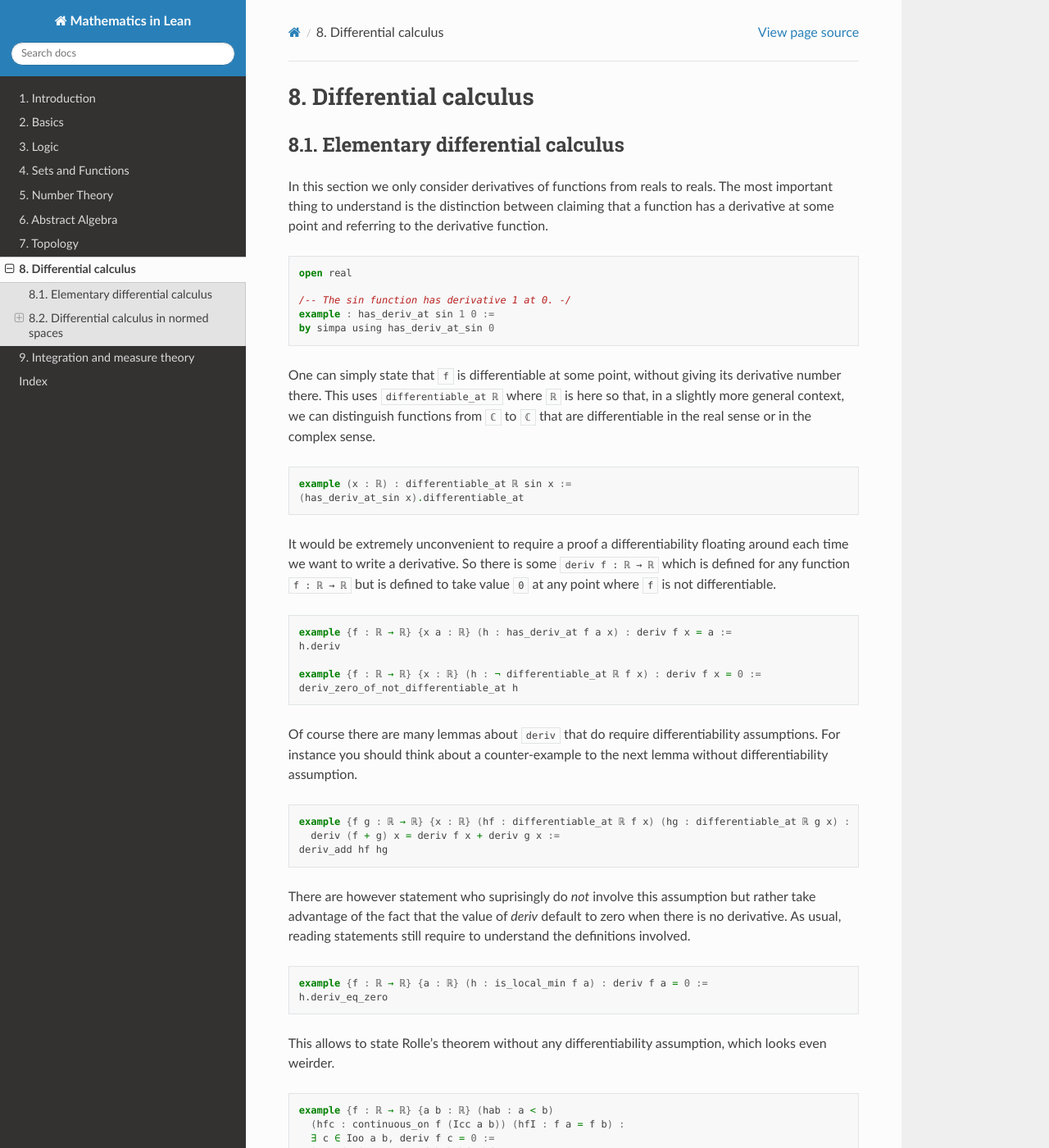
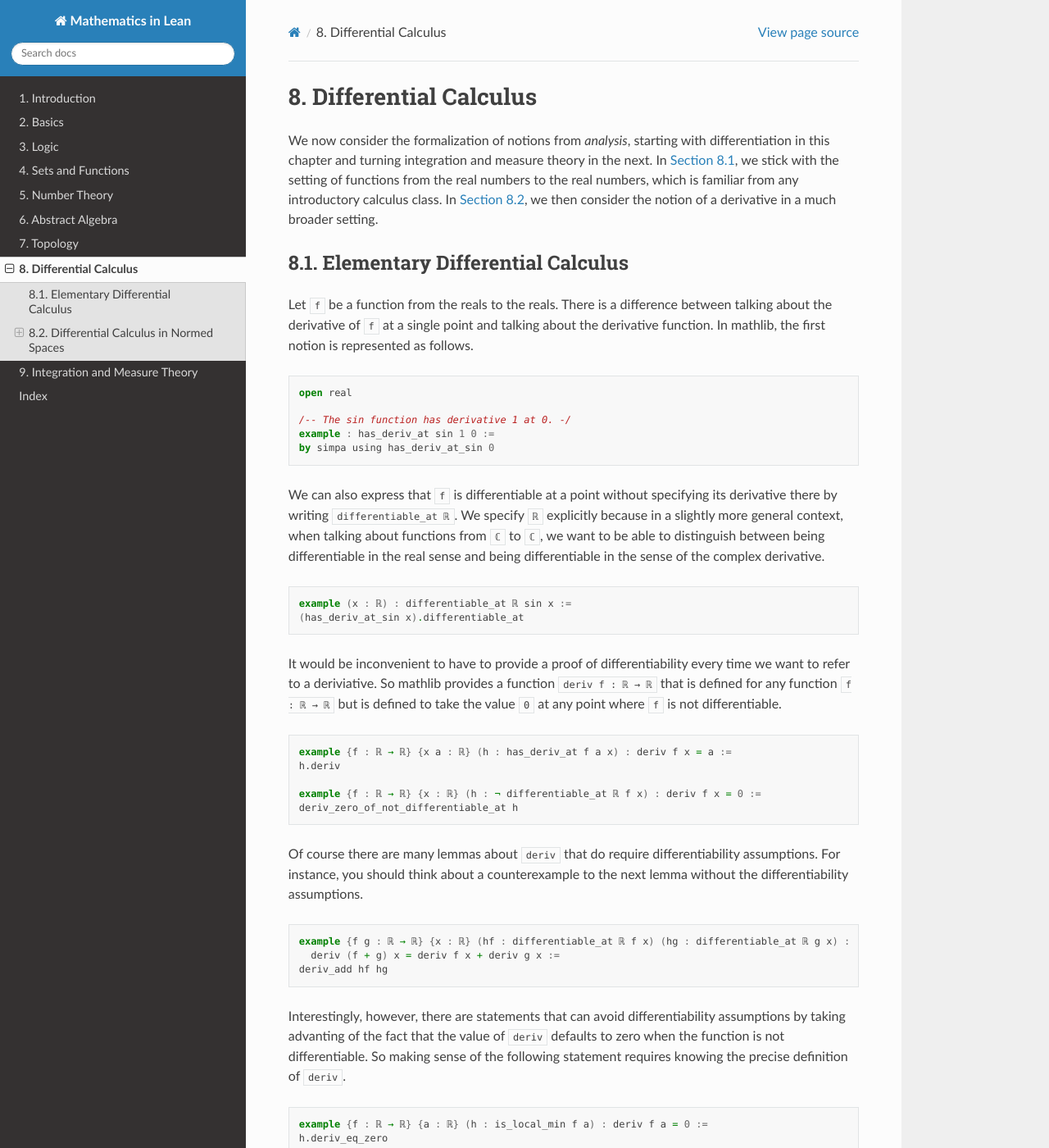
Before and after one commit to avigad/mathematics_in_lean_source, a Sphinx documentation site: the page built from source/08_Differential_Calculus.rst, in a window 1280 px wide and 1400 px high. Shown: the whole window at 82% size. Built offline with Sphinx 7.4.7 and the Read the Docs theme 2.0.0, drawn with Linux system fonts in a browser that asks for light colours; some of the changed text lies outside the part shown.

Commit message:
polish chapter 8

```diff
--- a/source/08_Differential_Calculus.rst
+++ b/source/08_Differential_Calculus.rst
@@ -2,8 +2,17 @@
 
 .. index:: differential calculus
 
-Differential calculus
+Differential Calculus
 =====================
+
+We now consider the formalization of notions from *analysis*,
+starting with differentiation in this chapter
+and turning integration and measure theory in the next.
+In :numref:`elementary_differential_calculus`, we stick with the
+setting of functions from the real numbers to the real numbers,
+which is familiar from any introductory calculus class.
+In :numref:`normed_spaces`, we then consider the notion of a derivative in
+a much broader setting.
 
 .. include:: 08_Differential_Calculus/01_Elementary.inc
 .. include:: 08_Differential_Calculus/02_Normed_Spaces.inc
--- a/source/08_Differential_Calculus/01_Elementary.inc
+++ b/source/08_Differential_Calculus/01_Elementary.inc
@@ -1,14 +1,14 @@
 .. index:: elementary calculus
 
-.. _elementary_calculus:
+.. _elementary_differential_calculus:
 
-Elementary differential calculus
+Elementary Differential Calculus
 --------------------------------
 
-In this section we only consider derivatives of functions from reals to reals. The most important thing to
-understand is the distinction between claiming that a function has a derivative at some point and referring
-to the derivative function.
-
+Let ``f`` be a function from the reals to the reals. There is a difference
+between talking about the derivative of ``f`` at a single point and
+talking about the derivative function.
+In mathlib, the first notion is represented as follows.
 
 .. code-block:: lean
 
@@ -18,25 +18,26 @@ to the derivative function.
   example : has_deriv_at sin 1 0 :=
   by simpa using has_deriv_at_sin 0
 
-
-One can simply state that ``f`` is differentiable at some point, without giving its derivative number there.
-This uses ``differentiable_at ℝ`` where ``ℝ`` is here so that, in a slightly more general context, we can
-distinguish functions from ``ℂ`` to ``ℂ`` that are differentiable in the real sense or in the complex sense.
-
+We can also express that ``f`` is differentiable at a point without
+specifying its derivative there
+by writing ``differentiable_at ℝ``.
+We specify ``ℝ`` explicitly because in a slightly more general context,
+when talking about functions from ``ℂ`` to ``ℂ``,
+we want to be able to distinguish between being differentiable in the real sense
+and being differentiable in the sense of the complex derivative.
 
 .. code-block:: lean
 
   example (x : ℝ) : differentiable_at ℝ sin x :=
   (has_deriv_at_sin x).differentiable_at
 
-
-It would be extremely unconvenient to require a proof a differentiability floating around each time we want
-to write a derivative. So there is some ``deriv f : ℝ → ℝ`` which is defined for any function ``f : ℝ → ℝ``
-but is defined to take value ``0`` at any point where ``f`` is not differentiable.
-
+It would be inconvenient to have to provide a proof of differentiability
+every time we want to refer to a deriviative.
+So mathlib provides a function ``deriv f : ℝ → ℝ`` that is defined for any
+function ``f : ℝ → ℝ``
+but is defined to take the value ``0`` at any point where ``f`` is not differentiable.
 
 .. code-block:: lean
-
 
   example {f : ℝ → ℝ} {x a : ℝ} (h : has_deriv_at f a x) : deriv f x = a :=
   h.deriv
@@ -45,7 +46,8 @@ but is defined to take value ``0`` at any point where ``f`` is not differentiabl
   deriv_zero_of_not_differentiable_at h
 
 Of course there are many lemmas about ``deriv`` that do require differentiability assumptions.
-For instance you should think about a counter-example to the next lemma without differentiability assumption.
+For instance, you should think about a counterexample to the next lemma without the
+differentiability assumptions.
 
 .. code-block:: lean
 
@@ -53,19 +55,20 @@ For instance you should think about a counter-example to the next lemma without
     deriv (f + g) x = deriv f x + deriv g x :=
   deriv_add hf hg
 
-There are however statement who suprisingly do *not* involve this assumption but rather take advantage
-of the fact that the value of `deriv` default to zero when there is no derivative.
-As usual, reading statements still require to understand the definitions involved.
-
+Interestingly, however, there are statements that can avoid differentiability
+assumptions by taking advanting
+of the fact that the value of ``deriv`` defaults to zero when the function is
+not differentiable.
+So making sense of the following statement requires knowing the precise
+definition of ``deriv``.
 
 .. code-block:: lean
 
   example {f : ℝ → ℝ} {a : ℝ} (h : is_local_min f a) : deriv f a = 0 :=
   h.deriv_eq_zero
 
-This allows to state Rolle's theorem without any differentiability assumption, which
-looks even weirder.
-
+We can eve state Rolle's theorem without any differentiability assumptions, which
+seems even weirder.
 
 .. code-block:: lean
 
@@ -74,35 +77,28 @@ looks even weirder.
     ∃ c ∈ Ioo a b, deriv f c = 0 :=
   exists_deriv_eq_zero f hab hfc hfI
 
-Of course this trick does not work for the general mean value theorem.
+Of course, this trick does not work for the general mean value theorem.
 
 .. code-block:: lean
-
 
   example (f : ℝ → ℝ) {a b : ℝ} (hab : a < b) (hf : continuous_on f (Icc a b))
    (hf' : differentiable_on ℝ f (Ioo a b)) :
    ∃ c ∈ Ioo a b, deriv f c = (f b - f a) / (b - a) :=
   exists_deriv_eq_slope f hab hf hf'
 
-
-
-
-Lean can automatically compute some simple derivatives using `simp` tactic.
+Lean can automatically compute some simple derivatives using the ``simp`` tactic.
 
 .. code-block:: lean
 
-  open real
-
   example : deriv (λ x : ℝ, x^5) 6 = 5 * 6^4 := by simp
 
-  example (x₀ : ℝ) (h₀ : x₀ ≠ 0) : deriv (λ x:ℝ, 1 / x) x₀ = -(x₀^2)⁻¹ := by simp
+  example (x₀ : ℝ) (h₀ : x₀ ≠ 0) : deriv (λ x : ℝ, 1 / x) x₀ = -(x₀^2)⁻¹ := by simp
 
   example : deriv sin π = -1 := by simp
 
-Sometimes you need `ring` and/or `field_simp` after `simp`
+Sometimes we need to use ``ring`` and/or ``field_simp`` after ``simp``.`
 
 .. code-block:: lean
-
 
   example (x₀ : ℝ) (h : x₀ ≠ 0) :
     deriv (λ x : ℝ, exp(x^2) / x^5) x₀ = (2 * x₀^2 - 5) * exp (x₀^2) / x₀^6 :=
--- a/source/08_Differential_Calculus/02_Normed_Spaces.inc
+++ b/source/08_Differential_Calculus/02_Normed_Spaces.inc
@@ -2,15 +2,17 @@
 
 .. _normed_spaces:
 
-Differential calculus in normed spaces
+Differential Calculus in Normed Spaces
 --------------------------------------
 
 Normed spaces
 ^^^^^^^^^^^^^
 
-In order to level-up from calculus on ``ℝ``, we need the context of normed vector spaces.
-The first stage is normed groups, ie additive commutative groups equipped with a real-valued
-norm function satisfying the following conditions.
+Differentiation can be generalized beyond ``ℝ`` using the notion of a
+*normed vector space*, which encapsulates both direction and distance.
+We start with the notion of a *normed group*, which as an additive commutative
+group equipped with a real-valued norm function
+satisfying the following conditions.
 
 .. code-block:: lean
 
@@ -25,20 +27,22 @@ norm function satisfying the following conditions.
   example (x y : E) : ∥x + y∥ ≤ ∥x∥ + ∥y∥ :=
   norm_add_le x y
 
-
-This is already connected to the topology library that was discussed in the topology chapter.
-
+Every normed space is a metric space with distance function
+:math:`d(x, y) = \| x - y \|`, and hence it is also a topological space.
+Lean and mathlib know this.
 
 .. code-block:: lean
 
   example : metric_space E := by apply_instance
 
-  example {X : Type*} [topological_space X] {f : X → E} (hf : continuous f) : continuous (λ x, ∥f x∥) :=
+  example {X : Type*} [topological_space X] {f : X → E} (hf : continuous f) :
+    continuous (λ x, ∥f x∥) :=
   hf.norm
 
-In order to connect normed groups to linear algebra, we add a ``normed_space``
-instance assumption on top of the ``normed_group`` one. In addition to having a vector
-space structure, this puts a condition relating the scalar action with the norm.
+In order to use the notion of a norm with concepts from linear algebra,
+we add the assumption ``normed_space ℝ E`` on top of ``normed_group E``.
+This stipulates that ``E`` is a vector space over ``ℝ`` and that
+scalar multiplication satsifies the following condition.
 
 .. code-block:: lean
 
@@ -47,20 +51,20 @@ space structure, this puts a condition relating the scalar action with the norm.
   example (a : ℝ) (x : E) : ∥a • x∥ = |a| * ∥x∥ :=
   norm_smul a x
 
-In case of finite dimensional vector spaces, we get completeness for free.
+A complete normed space is known as a *Banach space*.
+Every finite-dimensional vector space is complete.
 
 .. code-block:: lean
 
-  example [finite_dimensional ℝ E]: complete_space E :=
+  example [finite_dimensional ℝ E] : complete_space E :=
   by apply_instance
 
-
-
-In all the previous example we used real numbers as the base field, but the general context
-for calculus is vector spaces over non-discrete normed fields. They are fields equipped with a real
-valued norm which is multiplicative and such that not every element has norm zero or one
-(equivalently there is an element whose norm is bigger than one).
-
+In all the previous examples, we used the real numbers as the base field.
+More generally, we can make sense of calculus with a vector space over any
+*non-discrete normed field*. These are fields that are equipped with a
+real-valued norm that is multiplicative and has the property that
+not every element has norm zero or one
+(equivalently, there is an element whose norm is bigger than one).
 
 .. code-block:: lean
 
@@ -70,7 +74,8 @@ valued norm which is multiplicative and such that not every element has norm zer
   example (𝕜 : Type*) [nondiscrete_normed_field 𝕜] : ∃ x : 𝕜, 1 < ∥x∥ :=
   normed_field.exists_one_lt_norm 𝕜
 
-Completeness of finite dimensional vector spaces hold in this context as long as the base field is complete.
+A finite-dimensional vector space over a nondiscrete normed field is
+complete as long as the field itself is complete.
 
 .. code-block:: lean
 
@@ -78,12 +83,18 @@ Completeness of finite dimensional vector spaces hold in this context as long as
     [normed_space 𝕜 E] [complete_space 𝕜] [finite_dimensional 𝕜 E] : complete_space E :=
   finite_dimensional.complete 𝕜 E
 
-
 Continuous linear maps
 ^^^^^^^^^^^^^^^^^^^^^^
 
-We now turn to morphisms in the category of normed spaces: continuous linear maps.
-These are implemented as bundled maps with notation ``E →L[𝕜] F``.
+We now turn to the morphisms in the category of normed spaces, namely,
+continuous linear maps.
+In mathlib, the type of ``𝕜``-linear continuous maps between normed spaces
+``E`` and ``F`` is written ``E →L[𝕜] F``.
+They are implemented as *bundled maps*, which means that an element of this type
+a structure that that includes the function itself and the properties
+of being linear and continuous.
+Lean will insert a coercion so that a continuous linear map can be treated
+as a function.
 
 .. code-block:: lean
 
@@ -109,19 +130,21 @@ Continuous linear maps have an operator norm characterized by the following prop
     ∥f∥ ≤ M :=
   f.op_norm_le_bound hMp hM
 
-There is also a notion of bundled continuous linear *isomorphism*. Their type is ``E ≃L[𝕜] F``.
+There is also a notion of bundled continuous linear *isomorphism*.
+Their type of such isomorphisms is ``E ≃L[𝕜] F``.
 
-As a challenging exercise, you can prove the Banach-Steinhaus theorem, or Uniform Boundedness Principle.
-If a family of continuous linear maps from a Banach space into a normed space is pointwise
-bounded, then the norms of these linear maps are uniformly bounded. The main ingredient is Baire's theorem
-``nonempty_interior_of_Union_of_closed`` (you proved a version of this in the topology chapter).
-Minor ingredients include ``continuous_linear_map.op_norm_le_of_shell``, ``interior_subset`` and
-``interior_Inter_subset`` and ``is_closed_le``.
-
+As a challenging exercise, you can prove the Banach-Steinhaus theorem, also
+known as the Uniform Boundedness Principle.
+The principle states that a family of continuous linear maps from a Banach space
+into a normed space is pointwise
+bounded, then the norms of these linear maps are uniformly bounded.
+The main ingredient is Baire's theorem
+``nonempty_interior_of_Union_of_closed.`` (You proved a version of this in the topology chapter.)
+Minor ingredients include ``continuous_linear_map.op_norm_le_of_shell``,
+``interior_subset`` and ``interior_Inter_subset`` and ``is_closed_le``.
 
 .. code-block:: lean
 
-  section
   variables
     {𝕜 : Type*} [nondiscrete_normed_field 𝕜]
     {E : Type*} [normed_group E] [normed_space 𝕜 E]
@@ -141,7 +164,8 @@ Minor ingredients include ``continuous_linear_map.op_norm_le_of_shell``, ``inter
     /- the union is the entire space; this is where we use `h` -/
     have hU : (⋃ n : ℕ, e n) = univ,
     sorry,
-    /- apply the Baire category theorem to conclude that for some `m : ℕ`, `e m` contains some `x` -/
+    /- apply the Baire category theorem to conclude that for some `m : ℕ`,
+       `e m` contains some `x` -/
     obtain ⟨m, x, hx⟩ : ∃ m, ∃ x, x ∈ interior (e m) := sorry,
     obtain ⟨ε, ε_pos, hε⟩ : ∃ ε > 0, ball x ε ⊆ interior (e m) := sorry,
     obtain ⟨k, hk⟩ : ∃ k : 𝕜, 1 < ∥k∥ := sorry,
@@ -149,7 +173,8 @@ Minor ingredients include ``continuous_linear_map.op_norm_le_of_shell``, ``inter
     have real_norm_le : ∀ (z ∈ ball x ε) (i : ι), ∥g i z∥ ≤ m,
     sorry,
     have εk_pos : 0 < ε / ∥k∥ := sorry,
-    refine ⟨(m + m : ℕ) / (ε / ∥k∥), λ i, continuous_linear_map.op_norm_le_of_shell ε_pos _ hk _⟩,
+    refine ⟨(m + m : ℕ) / (ε / ∥k∥),
+             λ i, continuous_linear_map.op_norm_le_of_shell ε_pos _ hk _⟩,
     sorry,
     sorry
   end
@@ -157,10 +182,12 @@ Minor ingredients include ``continuous_linear_map.op_norm_le_of_shell``, ``inter
 Asymptotic comparisons
 ^^^^^^^^^^^^^^^^^^^^^^
 
-The remaining missing piece in order to define differentiability is asymptotics comparisons.
-These are the big O, little o, and equivalent relations. The definitions and notations are shown below.
-They all have extensive libraries of lemmas, but here we will only use little o to define differentiability.
-
+Defining differentiability also requires asymptotic comparisons.
+Mathlib has an extensive library covering the big O and little o relations,
+whose definitions are shown below.
+Opening the ``asymptotics`` locale allows us to use the corresponding
+notation.
+Here we will only use little o to define differentiability.
 
 .. code-block:: lean
 
@@ -186,13 +213,14 @@ They all have extensive libraries of lemmas, but here we will only use little o
     f ~[l] g ↔ (f - g) =o[l] g :=
   iff.rfl
 
-
 Differentiability
 ^^^^^^^^^^^^^^^^^
 
-We are now ready to discuss differentiable functions between normed spaces. As in the elementary
-one-dimensional case, there is a predicate ``has_fderiv_at`` and a function ``fderiv``. Here the letter
-f stands for Fréchet.
+We are now ready to discuss differentiable functions between normed spaces.
+In analogy the elementary one-dimensional,
+mathlib defines a predicate ``has_fderiv_at`` and a function ``fderiv``.
+Here the letter
+"f" stands for *Fréchet*.
 
 .. code-block:: lean
 
@@ -209,16 +237,15 @@ f stands for Fréchet.
     fderiv 𝕜 f x₀ = f' :=
   hff'.fderiv
 
-
-
-We also have iterated derivatives that take values in the type of multilinear maps ``E [×n]→L[𝕜] F``, and
-continuously differential functions. The type ``with_top ℕ`` is ``ℕ`` with an additional element ``⊤`` that
-is bigger than every natural number. So :math:`\mathcal{C}^\infty` functions are functions ``f`` that satisfy
+We also have iterated derivatives that take values in the type of multilinear maps
+``E [×n]→L[𝕜] F``,
+and we have continuously differential functions.
+The type ``with_top ℕ`` is ``ℕ`` with an additional element ``⊤`` that
+is bigger than every natural number.
+So :math:`\mathcal{C}^\infty` functions are functions ``f`` that satisfy
 ``cont_diff 𝕜 ⊤ f``.
 
-
 .. code-block:: lean
-
 
   example (n : ℕ) (f : E → F) : E → (E [×n]→L[𝕜] F) :=
   iterated_fderiv 𝕜 n f
@@ -229,10 +256,11 @@ is bigger than every natural number. So :math:`\mathcal{C}^\infty` functions are
     ∧ (∀ (m : ℕ), (m : with_top ℕ) < n → differentiable 𝕜 (λ x, iterated_fderiv 𝕜 m f x)) :=
   cont_diff_iff_continuous_differentiable
 
-
-There is a stricter notion of differentiability called ``has_strict_fderiv_at`` which enters the statement
-of the inverse function theorem and the implicit function theorem (both those theorems are in mathlib).
-The important thing to know in ordinary contexts is that over ``ℝ`` or ``ℂ``, continuously differentiable
+There is a stricter notion of differentiability called
+``has_strict_fderiv_at``, which is used in the statement
+of the inverse function theorem and the statement of the implicit function
+theorem, both of which are in mathlib.
+Over ``ℝ`` or ``ℂ``, continuously differentiable
 functions are strictly differentiable.
 
 .. code-block:: lean
@@ -244,16 +272,18 @@ functions are strictly differentiable.
     has_strict_fderiv_at f (fderiv 𝕂 f x) x :=
   hf.has_strict_fderiv_at hn
 
-The local inverse theorem is stated using a function that produce an inverse function from a
-function and the assumptions that it is strictly differentiable at a point ``a`` and its differential is an isomorphism.
+The local inverse theorem is stated using an operation that produces an
+inverse function from a
+function and the assumptions that the function is strictly differentiable at a
+point ``a`` and that its derivative is an isomorphism.
 
-The first example below gets this local inverse, then the next one state that it is indeed a local inverse
-from the left and from the right and is strictly differentiable.
+The first example below gets this local inverse.
+The next one states that it is indeed a local inverse
+from the left and from the right, and that it is strictly differentiable.
 
 .. code-block:: lean
 
   section local_inverse
-
   variables [complete_space E] {f : E → F} {f' : E ≃L[𝕜] F} {a : E}
 
   example (hf : has_strict_fderiv_at f ↑f' a) : F → E :=
@@ -267,13 +297,17 @@ from the left and from the right and is strictly differentiable.
     ∀ᶠ x in 𝓝 (f a), f (hf.local_inverse f f' a x) = x :=
   hf.eventually_right_inverse
 
-  example [complete_space E] {f : E → F} {f' : E ≃L[𝕜] F} {a : E} (hf : has_strict_fderiv_at f ↑f' a) :
-    has_strict_fderiv_at (has_strict_fderiv_at.local_inverse f f' a hf) (f'.symm : F →L[𝕜] E) (f a) :=
+  example [complete_space E] {f : E → F} {f' : E ≃L[𝕜] F} {a : E}
+      (hf : has_strict_fderiv_at f ↑f' a) :
+    has_strict_fderiv_at (has_strict_fderiv_at.local_inverse f f' a hf)
+      (f'.symm : F →L[𝕜] E) (f a) :=
   has_strict_fderiv_at.to_local_inverse hf
 
   end local_inverse
 
-At the end of this very short tour of calculus in mathlib, we should also point out that there
-are many variations that we haven't discuss. For instance you may want to discuss one-sided
-derivatives in the one-dimensional context. This is all in mathlib in a very general context,
+This has been only a quick tour of the differential calculus in mathlib.
+The library contains many variations that we have not discussed.
+For example, you may want to use one-sided derivatives in the
+one-dimensional setting. The means to do so are found in mathlib in a more
+general context;
 see ``has_fderiv_within_at`` or the even more general ``has_fderiv_at_filter``.
--- a/source/09_Integration_Measure.rst
+++ b/source/09_Integration_Measure.rst
@@ -1,8 +1,8 @@
-.. _integration:
+.. _integration_and_measure_theory:
 
 .. index:: integration
 
-Integration and measure theory
+Integration and Measure Theory
 ==============================
 
 .. include:: 09_Integration_Measure/01_Elementary.inc
```
Also changed, not shown: other parts of source/08_Differential_Calculus/02_Normed_Spaces.inc (+11 -1 lines), source/07_Topology.rst (+5 -2 lines), 2 other files.
